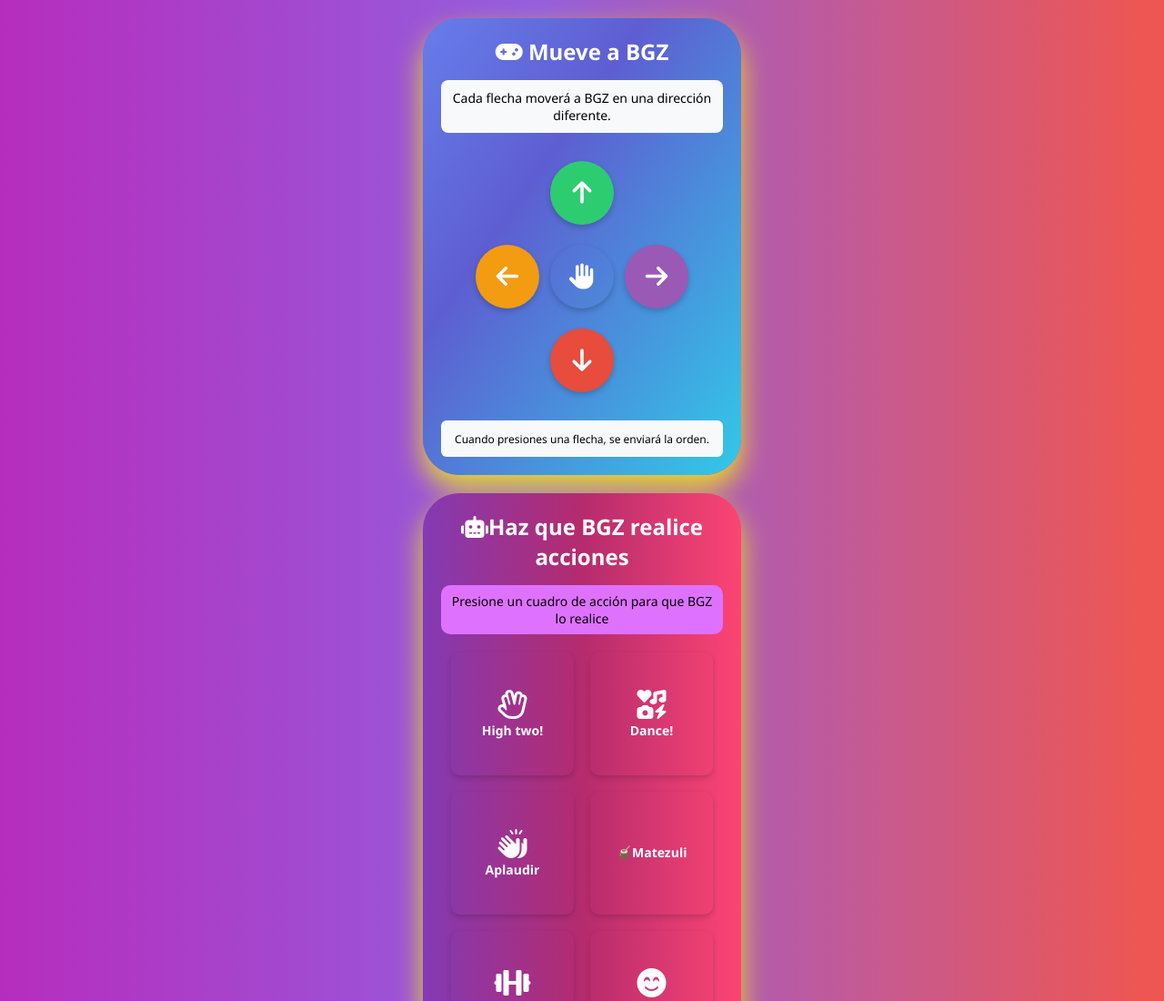
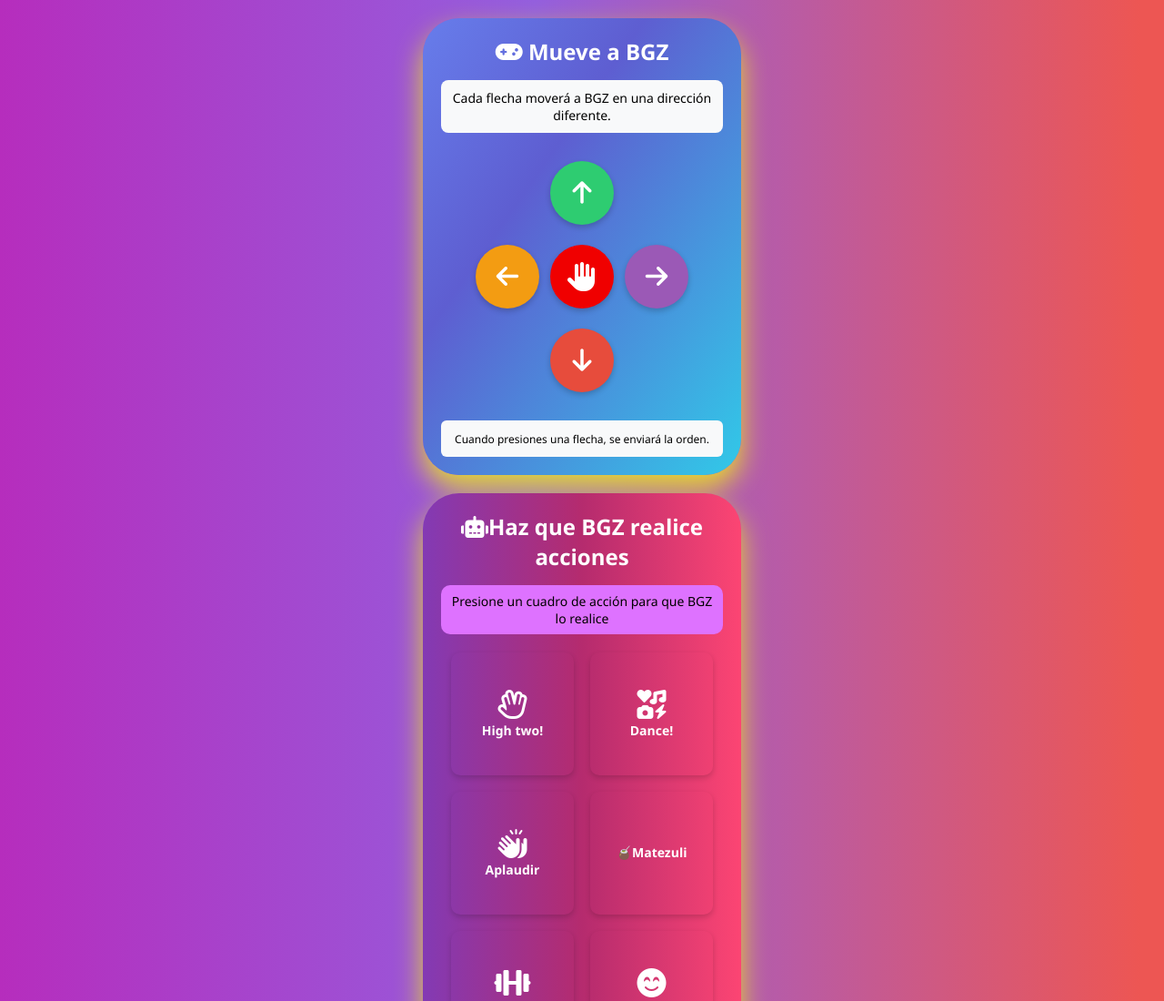
Before and after one commit to sistemadual-ahk/mecabot25, a plain HTML site: page webrobot/index.html in a window 1280 px wide. Shown: the top 1100 px of the page at 91% size. Drawn offline with Linux system fonts and the light colour scheme.

Commit message:
Update styles.css

```diff
--- a/webrobot/styles.css
+++ b/webrobot/styles.css
@@ -183,3 +183,30 @@ h2 {
     transform: scale(0.95);
     box-shadow: 0 1px 3px rgba(0, 0, 0, 0.2);
 }
+/* ==================================== */
+/* 4. Estilos para el Botón de PARADA */
+/* ==================================== */
+
+/* Estilo específico para el nuevo botón central */
+.stop-button {
+    /* Color de peligro/parada */
+    background-color: #F00000;
+    /* Lo hacemos redondo y del mismo tamaño que las flechas */
+    border-radius: 50%;
+    /* Mantenemos el margen para que esté bien espaciado */
+    margin: 6px;
+}
+
+.stop-button:hover {
+    background-color: #C00000;
+}
+
+.stop-button:active {
+    /* Mismos efectos de pulsado */
+    transform: scale(0.95);
+    box-shadow: 0 1px 3px rgba(0, 0, 0, 0.2);
+}
+
+.stop-button i {
+    font-size: 32px; /* Un ícono grande para que se note */
+}
```
